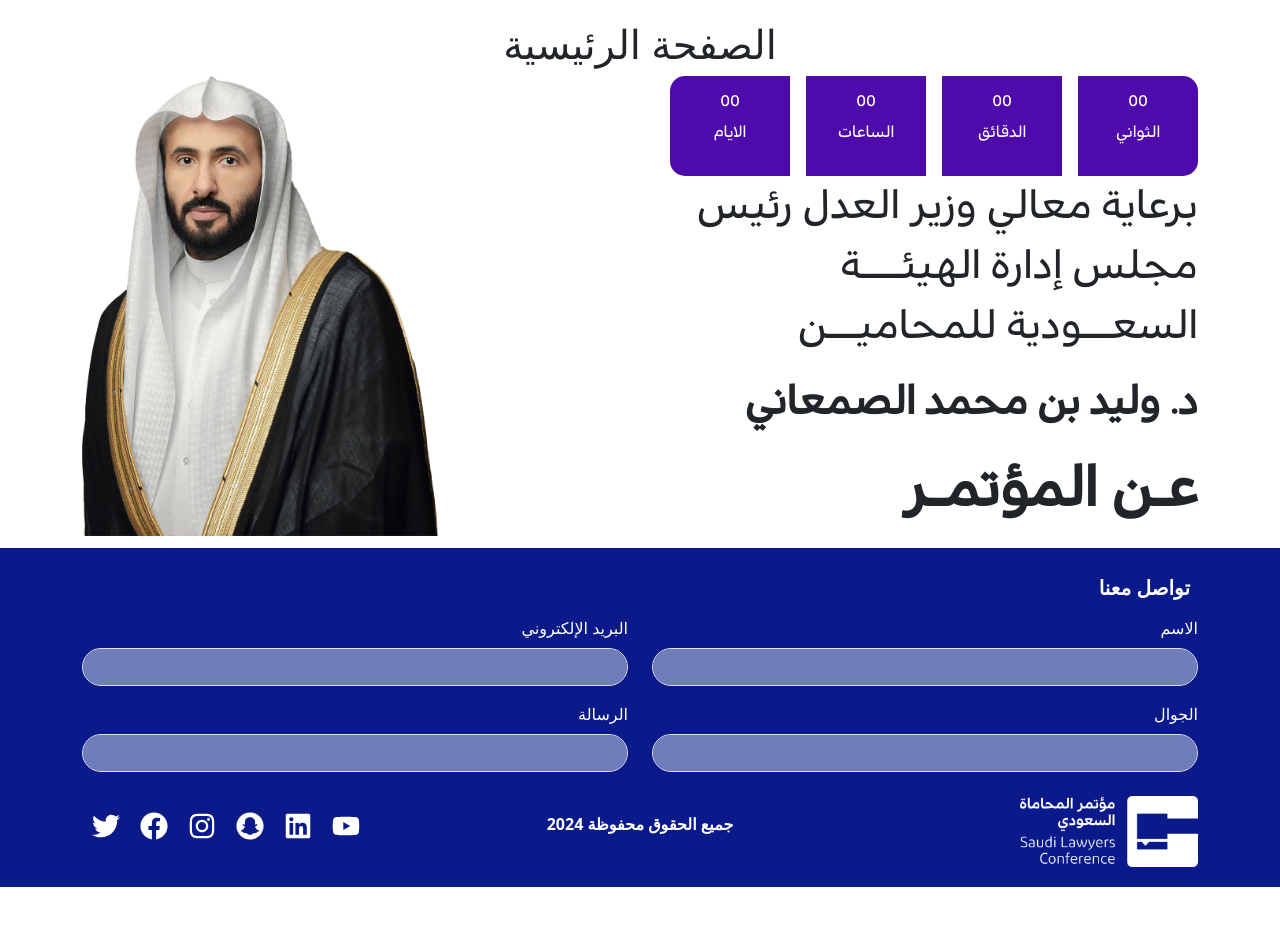
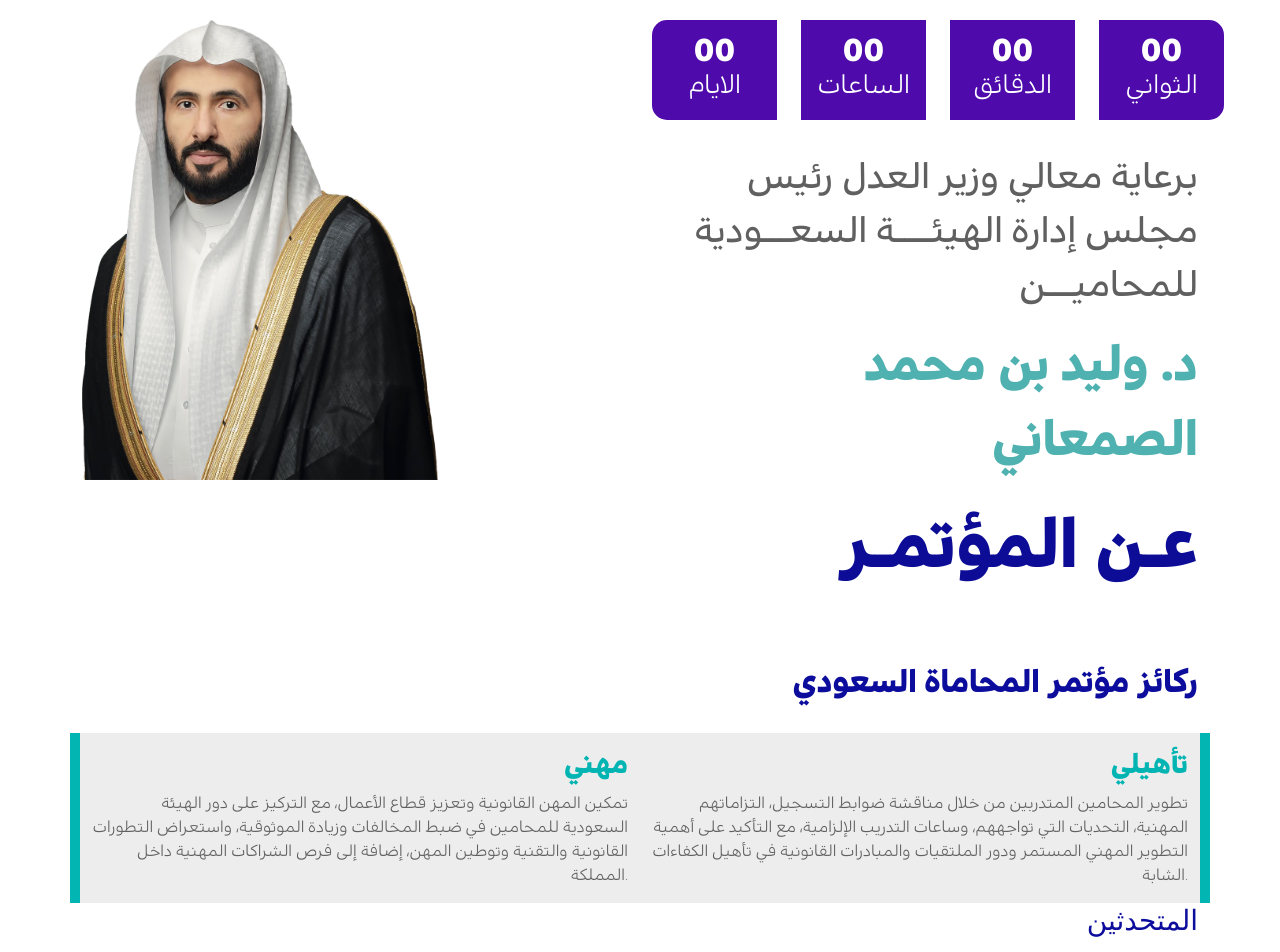
Before and after one commit to Zunairzz/arabic_project, a React (Create React App) app: page / in a window 1280 px wide. Shown: the part 220-1172 px from the top of the page. Before the commit the page ends 1107 px from the top, so only its background shows below. Built offline with nearby package versions, Linux system fonts and the light colour scheme.

Commit message:
- Fix code structure - Add custom font

```diff
--- a/src/component/Footer.js
+++ b/src/component/CustomFooter.js
@@ -3,7 +3,7 @@ import {Col, Container, FormGroup, Input, Label, Row} from 'reactstrap';
 import {FaFacebook, FaInstagram, FaLinkedin, FaSnapchat, FaTwitter, FaYoutube} from 'react-icons/fa';
 import logo from '../asset/HeaderLogo.png'
 
-const Footer = () => {
+const CustomFooter = () => {
     const style = {
         textField: {
             backgroundColor: '#6f7dbb',
@@ -78,4 +78,4 @@ const Footer = () => {
     );
 };
 
-export default Footer;
+export default CustomFooter;
--- a/src/component/HeaderComponent.js
+++ b/src/component/CustomNavbar.js
@@ -10,7 +10,7 @@ import Logo from "../asset/HeaderLogo.png";
 import "../style/fonts.css";
 
 const navigation = [
-    // {name: 'المتحدثين', href: '/'},
+    {name: 'المتحدثين', href: '/regmethod'},
     {name: 'التسجيل', href: '/con'},
     {name: 'الرعايات', href: '/box'},
     {name: 'الجهات والرعاة', href: '/reg2'},
@@ -19,7 +19,7 @@ const navigation = [
     {name: 'عن المؤتمر', href: '/'},
 ]
 
-export default function Navbar6() {
+export default function CustomNavbar() {
     const [mobileMenuOpen, setMobileMenuOpen] = useState(false)
     const location = useLocation();
 
@@ -29,7 +29,7 @@ export default function Navbar6() {
         }
     }
     return (
-        <div style={{marginBottom: '15rem', fontFamily: "DiodrumMedium"}}>
+        <div style={{marginBottom: '15rem', fontFamily: "DiodrumRegular"}}>
             <header className="absolute inset-x-0 top-0 z-50">
                 <nav aria-label="Global" className="flex items-center justify-between p-6 lg:px-8 custom-navbar-bg">
                     <div className="flex lg:flex-1">
--- a/src/component/HomeComponentOne.js
+++ b/src/component/HomeComponentOne.js
@@ -3,102 +3,82 @@ import personImage from '../asset/Person.png';
 import "../style/fonts.css";
 
 export function HomeComponentOne() {
-
-    const style = {
-        customFont: {
-            fontFamily: "DiodrumMedium"
-        },
-        leftCard: {
+    const styles = {
+        customFont: {fontFamily: "DiodrumMedium"},
+        cardBase: {
             backgroundColor: "rgb(78,10,171)",
             color: "white",
-            width: "120px",
+            width: "125px",
             height: "100px",
-            borderTopLeftRadius: "15px",
-            borderBottomLeftRadius: "15px",
             textAlign: "center",
-            display: "block",
+            display: "flex",
+            flexDirection: "column", // Aligns items vertically
             justifyContent: "center",
             alignItems: "center",
-            alignContent: "center"
         },
-        middleCard: {
-            backgroundColor: "rgb(78,10,171)",
-            color: "white",
-            width: "120px",
-            height: "100px",
-            textAlign: "center",
-            display: "block",
-            justifyContent: "center",
-            alignItems: "center",
-            alignContent: "center"
+        cardLeft: {borderTopLeftRadius: "15px", borderBottomLeftRadius: "15px"},
+        cardRight: {borderTopRightRadius: "15px", borderBottomRightRadius: "15px"},
+        cardHeading: {
+            paddingTop: "13px",
+            fontSize: "33px",
+            fontFamily: "DiodrumBold"
         },
-        rightCard: {
-            backgroundColor: "rgb(78,10,171)",
-            color: "white",
-            width: "120px",
-            height: "100px",
-            textAlign: "center",
-            display: "block",
-            justifyContent: "center",
-            alignItems: "center",
-            alignContent: "center",
-            borderTopRightRadius: "15px",
-            borderBottomRightRadius: "15px",
+        cardSubHeading: {
+            marginTop: "-13px",
+            fontSize: "26px",
+            fontFamily: "DiodrumRegular"
         },
         paragraph: {
+            color: "rgb(96,96,96)",
+            marginTop: "30px",
             textAlign: "right",
-            fontSize: '40px'
+            fontSize: '36px'
         },
         heading: {
+            color: "rgb(80,177,177)",
+            fontFamily: "DiodrumBold",
             textAlign: "right",
-            fontSize: "40px",
-            fontWeight: 'bold',
+            fontSize: "50px",
         },
         subHeading: {
+            fontFamily: "DiodrumBold",
             textAlign: "right",
-            fontSize: "56px",
-            fontWeight: 'bold',
+            fontSize: "70px",
+            color: "rgb(12,12,150)",
         }
-    }
+    };
+
     return (
-        <Container style={style.customFont}>
+        <Container style={styles.customFont}>
             <Row className="d-flex justify-content-between">
                 <Col xl={4} md={4} sm={4}>
-                    <img src={personImage} alt="image here..."/>
+                    <img src={personImage} alt="Person"/>
                 </Col>
                 <Col xl={6} md={6} sm={6} style={{textAlign: "right"}}>
-                    <div className="d-inline-flex gap-3">
-                        <div style={style.leftCard}>
-                            <h6>00</h6>
-                            <p>ﺍﻻﻳﺎﻡ</p>
-                        </div>
-                        <div style={style.middleCard}>
-                            <h6>00</h6>
-                            <p>ﺍﻟﺴﺎﻋﺎﺕ</p>
-                        </div>
-                        <div style={style.middleCard}>
-                            <h6>00</h6>
-                            <p>ﺍﻟﺪﻗﺎﺋﻖ</p>
-                        </div>
-                        <div style={style.rightCard}>
-                            <h6>00</h6>
-                            <p>ﺍﻟﺜﻮﺍﻧﻲ</p>
-                        </div>
+                    <div className="d-inline-flex gap-4">
+                        {['ﺍﻻﻳﺎﻡ', 'ﺍﻟﺴﺎﻋﺎﺕ', 'ﺍﻟﺪﻗﺎﺋﻖ', 'ﺍﻟﺜﻮﺍﻧﻲ'].map((text, index) => (
+                            <div
+                                key={index}
+                                style={{
+                                    ...styles.cardBase,
+                                    ...(index === 0 ? styles.cardLeft : index === 3 ? styles.cardRight : {})
+                                }}
+                            >
+                                <h6 style={styles.cardHeading}>00</h6>
+                                <p style={styles.cardSubHeading}>{text}</p>
+                            </div>
+                        ))}
                     </div>
                     <div>
-                        <p style={style.paragraph}>
+                        <p style={styles.paragraph}>
                             ﺑﺮﻋﺎﻳﺔ ﻣﻌﺎﻟﻲ ﻭﺯﻳﺮ ﺍﻟﻌﺪﻝ ﺭﺋﻴﺲ ﻣﺠﻠﺲ
                             ﺇﺩﺍﺭﺓ ﺍﻟﻬﻴﺌــــﺔ ﺍﻟﺴﻌـــﻮﺩﻳﺔ ﻟﻠﻤﺤﺎﻣﻴـــﻦ
                         </p>
-                        <p style={style.heading}>
-                            ﺩ. ﻭﻟﻴﺪ ﺑﻦ ﻣﺤﻤﺪ ﺍﻟﺼﻤﻌﺎﻧﻲ
-                        </p>
-                        <p style={style.subHeading}>
-                            ﻋـﻦ ﺍﻟﻤﺆﺗﻤـﺮ
-                        </p>
+                        <p style={styles.heading}>ﺩ. ﻭﻟﻴﺪ ﺑﻦ ﻣﺤﻤﺪ ﺍﻟﺼﻤﻌﺎﻧﻲ</p>
+                        <p style={styles.subHeading}>ﻋـﻦ ﺍﻟﻤﺆﺗﻤـﺮ</p>
                     </div>
                 </Col>
             </Row>
         </Container>
-    )
+    );
 }
--- a/src/pages/ConferenceSection.js
+++ b/src/pages/ConferenceSection.js
@@ -1,13 +1,17 @@
-import React, { useState } from 'react';
+import React, {useState} from 'react';
 import {
+    Button,
+    Card,
+    CardBody,
+    CardImg,
+    CardText,
+    CardTitle,
+    Carousel,
+    CarouselControl,
+    CarouselItem,
+    Col,
     Container,
-    Row,
-    Col,
-    Carousel,
-    CarouselItem,
-    CarouselCaption,
-    CarouselIndicators,
-    CarouselControl, CardImg, CardBody, CardTitle, Button, CardText, Card
+    Row
 } from 'reactstrap';
 import image1 from '../asset/SliderImage/1.png';
 import image2 from '../asset/SliderImage/2.png';
@@ -77,7 +81,7 @@ const ConferenceSection = () => {
                 <Row className="d-flex justify-content-center">
                     <Col md={4} className="mb-4"> {/* md=4 for 3 cards per row */}
                         <Card>
-                            <CardImg top width="100%" src={card.image} alt={card.title} />
+                            <CardImg top width="100%" src={card.image} alt={card.title}/>
                             <CardBody>
                                 <CardTitle tag="h5">{card.title}</CardTitle>
                                 <CardText>{card.text}</CardText>
@@ -91,11 +95,22 @@ const ConferenceSection = () => {
     });
 
     const style = {
+        mainHeading: {
+            fontFamily: "DiodrumBold",
+        },
+        cardHeading: {
+            fontFamily: "DiodrumBold",
+            color: 'rgb(2,180,178)',
+        },
+        cardParagraph: {
+            fontFamily: "DiodrumRegular",
+            color: "rgb(96,96,96)"
+        },
         description: {
-            background: 'lightgray',
+            background: 'rgb(237,237,237)',
             textAlign: 'right',
-            borderRight: '6px solid rgb(2,180,178)',
-            borderLeft: '6px solid rgb(2,180,178)',
+            borderRight: '10px solid rgb(2,180,178)',
+            borderLeft: '10px solid rgb(2,180,178)',
             minHeight: "170px",
         }
     };
@@ -103,47 +118,52 @@ const ConferenceSection = () => {
     return (
         <Container className="my-5">
             {/* Title Section */}
-            <Row className="mb-4" style={{ textAlign: 'right', color: "rgb(13,13,157)" }}>
+            <Row className="mb-4" style={{textAlign: 'right', color: "rgb(13,13,157)"}}>
                 <Col>
-                    <h2>ركائز مؤتمر المحاماة السعودي</h2>
+                    <h2 style={style.mainHeading}>ركائز مؤتمر المحاماة السعودي</h2>
                 </Col>
             </Row>
             <Row style={style.description}>
                 <Col md={6} className="mt-3">
-                    <h3 style={{ color: 'rgb(2,180,178)' }}>مهني</h3>
-                    <p>
-                        تمكين المهن القانونية وتعزيز قطاع الأعمال، مع التركيز على دور الهيئة السعودية للمحامين في ضبط المخالفات وزيادة الموثوقية،
+                    <h3 style={style.cardHeading}>مهني</h3>
+                    <p style={style.cardParagraph}>
+                        تمكين المهن القانونية وتعزيز قطاع الأعمال، مع التركيز على دور الهيئة السعودية للمحامين في ضبط
+                        المخالفات وزيادة الموثوقية،
                         واستعراض التطورات القانونية والتقنية وتوطين المهن، إضافة إلى فرص الشراكات المهنية داخل المملكة.
                     </p>
                 </Col>
                 <Col md={6} className="mt-3">
-                    <h3 style={{ color: 'rgb(2,180,178)' }}>تأهيلي</h3>
-                    <p>
-                        تطوير المحامين المتدربين من خلال مناقشة ضوابط التسجيل، التزاماتهم المهنية، التحديات التي تواجههم، وساعات التدريب الإلزامية،
-                        مع التأكيد على أهمية التطوير المهني المستمر ودور الملتقيات والمبادرات القانونية في تأهيل الكفاءات الشابة.
+                    <h3 style={style.cardHeading}>تأهيلي</h3>
+                    <p style={style.cardParagraph}>
+                        تطوير المحامين المتدربين من خلال مناقشة ضوابط التسجيل، التزاماتهم المهنية، التحديات التي
+                        تواجههم، وساعات التدريب الإلزامية،
+                        مع التأكيد على أهمية التطوير المهني المستمر ودور الملتقيات والمبادرات القانونية في تأهيل
+                        الكفاءات الشابة.
                     </p>
                 </Col>
             </Row>
 
             {/* Speakers Section */}
-            <Row className="mb-4" style={{ textAlign: 'right', color: "rgb(13,13,157)" }}>
+            <Row className="mb-4" style={{textAlign: 'right', color: "rgb(13,13,157)"}}>
                 <Col>
                     <h3>المتحدثين</h3>
                 </Col>
             </Row>
             <Container className="my-5">
                 {/* Title Section */}
-                <Row className="mb-4" style={{ textAlign: 'right', color: "rgb(13,13,157)" }}>
+                <Row className="mb-4" style={{textAlign: 'right', color: "rgb(13,13,157)"}}>
                     <Col>
                         <h2>ركائز مؤتمر المحاماة السعودي</h2>
                     </Col>
                 </Row>
 
                 {/* Carousel for the cards */}
-                <Carousel activeIndex={activeIndex} next={next} previous={previous} style={{ color: 'black' }} >
+                <Carousel activeIndex={activeIndex} next={next} previous={previous} style={{color: 'black'}}>
                     {slides}
-                    <CarouselControl direction="prev" directionText="Previous" onClickHandler={previous} style={{ color: 'black' }}  />
-                    <CarouselControl direction="next" directionText="Next" onClickHandler={next} style={{ color: 'black' }} />
+                    <CarouselControl direction="prev" directionText="Previous" onClickHandler={previous}
+                                     style={{color: 'black'}}/>
+                    <CarouselControl direction="next" directionText="Next" onClickHandler={next}
+                                     style={{color: 'black'}}/>
                 </Carousel>
             </Container>
         </Container>
--- a/src/pages/Home.js
+++ b/src/pages/Home.js
@@ -1,11 +1,12 @@
 import {Base} from "../component/Base";
 import {HomeComponentOne} from "../component/HomeComponentOne";
+import ConferenceSection from "./ConferenceSection";
 
 export function Home() {
     return (
         <Base>
-            <h1 className="text-center">الصفحة الرئيسية</h1>
             <HomeComponentOne/>
+            <ConferenceSection/>
         </Base>
     )
 }
--- a/src/style/NavBar.css
+++ b/src/style/NavBar.css
@@ -22,6 +22,7 @@
 
 .custom-active-bg {
     /*background-color: #FD853A !important;*/
-    color: #ff8000 !important;
-    font-weight: bold !important;
+    color: #ffffff !important;
+    font-family: "DiodrumBold", serif;
+    /*font-weight: bold !important;*/
 }
--- a/src/style/fonts.css
+++ b/src/style/fonts.css
@@ -1,6 +1,20 @@
+@font-face {
+    font-family: 'DiodrumRegular'; /* Give your font a name */
+    src: url('../asset/fonts/DiodrumArabic-Regular.ttf') format('truetype'); /* Adjust path as needed */
+    font-weight: normal;
+    font-style: normal;
+}
+
 @font-face {
     font-family: 'DiodrumMedium'; /* Give your font a name */
     src: url('../asset/fonts/DiodrumArabic-Medium.ttf') format('truetype'); /* Adjust path as needed */
     font-weight: normal;
     font-style: normal;
 }
+
+@font-face {
+    font-family: 'DiodrumBold'; /* Give your font a name */
+    src: url('../asset/fonts/arfonts-diodrum-arabic-bold.ttf') format('truetype'); /* Adjust path as needed */
+    font-weight: normal;
+    font-style: normal;
+}
```
Also changed, not shown: src/App.js (+7 -9 lines), src/component/Base.js (+5 -5 lines).
